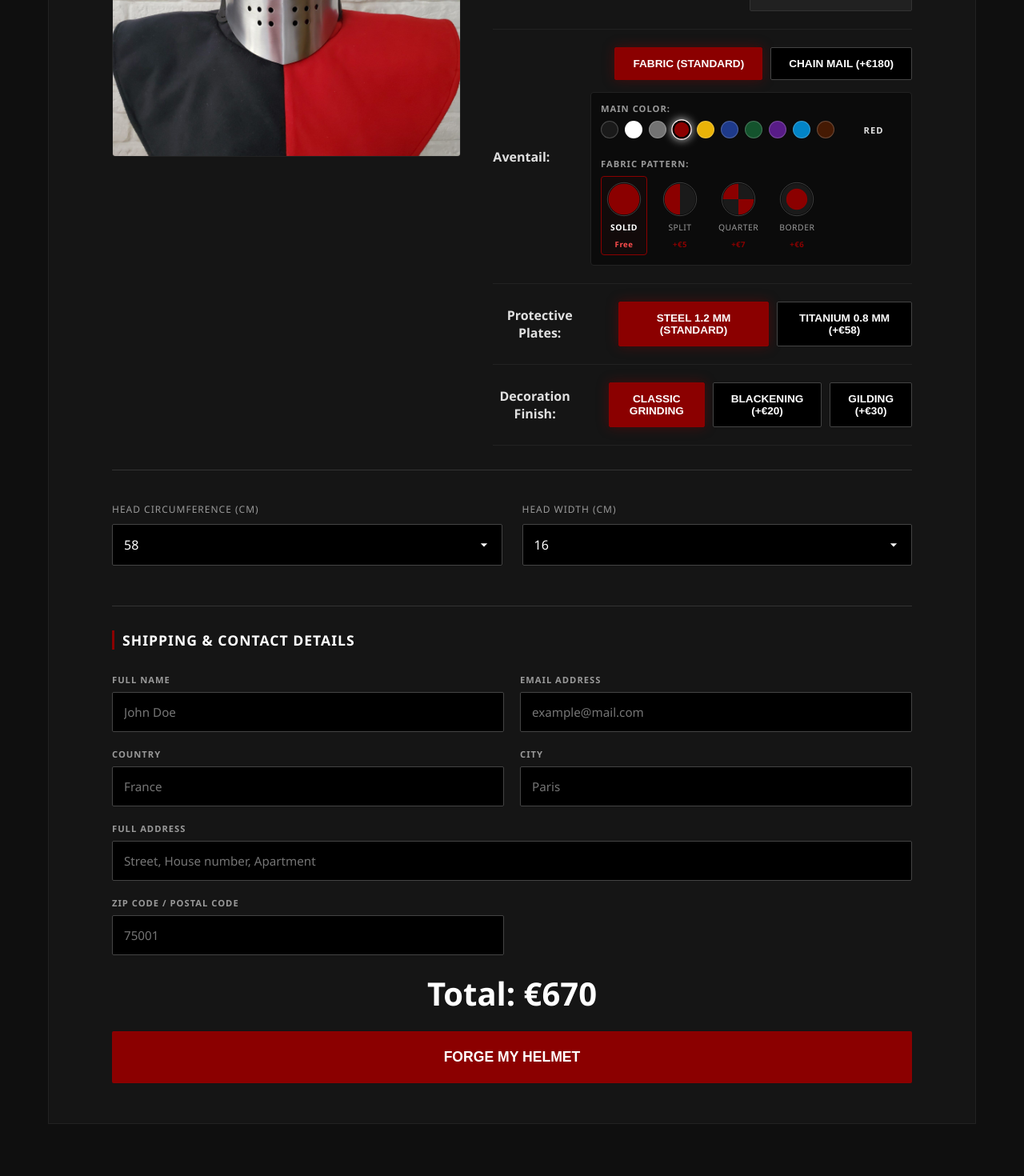
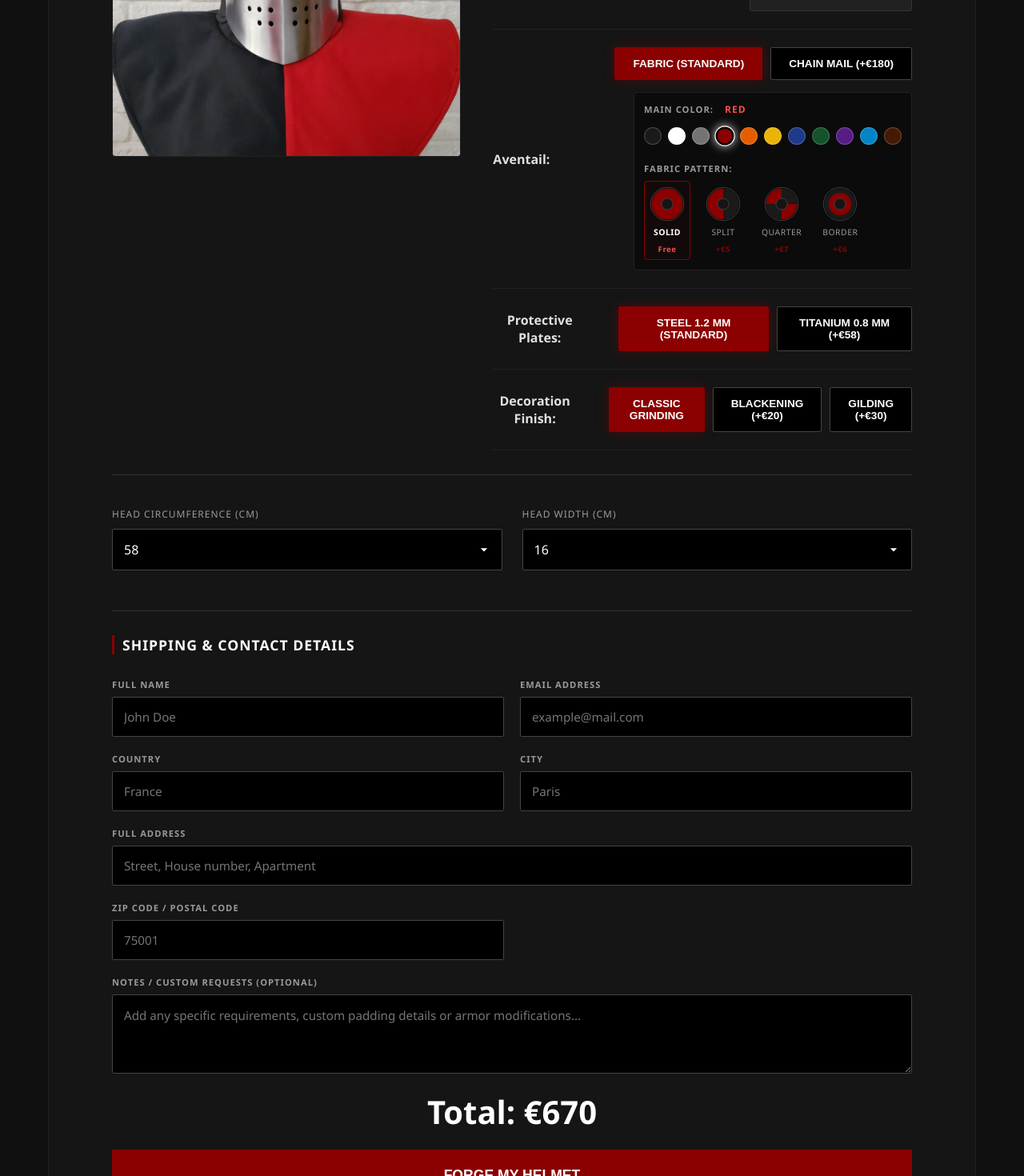
Before and after one commit to Sadovenko555/gorilla-armor-l, a React (Vite) app: page / in a window 1280 px wide. Shown: the part 2060-3530 px from the top of the page at 80% size. Built offline with nearby package versions, Linux system fonts and the light colour scheme.

Commit message:
fix colors

```diff
--- a/src/App.css
+++ b/src/App.css
@@ -417,3 +417,93 @@ html, body {
     margin: 0 auto 15px auto;
   }
 }
+
+/* Додатковий стиль для великого текстового поля нотаток */
+textarea.calc-input.text-area-input {
+  resize: vertical;
+  min-height: 80px;
+  max-height: 200px;
+  font-family: inherit;
+  line-height: 1.5;
+}
+
+
+/* --- Оновлені стилі вирівнювання кольорів та палітри --- */
+
+.color-section-header {
+  display: flex;
+  align-items: center;
+  gap: 8px;
+  margin-bottom: 6px;
+  text-align: left;
+}
+
+.color-picker-grid {
+  display: flex;
+  align-items: center;
+  gap: 8px;
+  margin-bottom: 4px;
+  width: 100%;
+  flex-wrap: wrap;
+}
+
+.color-dot {
+  width: 22px;
+  height: 22px;
+  border-radius: 50%;
+  border: 1px solid rgba(255, 255, 255, 0.2);
+  cursor: pointer;
+  padding: 0;
+  transition: all 0.2s cubic-bezier(0.4, 0, 0.2, 1);
+}
+
+.color-dot:hover {
+  transform: scale(1.15);
+  border-color: rgba(255, 255, 255, 0.6);
+}
+
+.color-dot.active {
+  border-color: #fff;
+  box-shadow: 0 0 10px rgba(255, 255, 255, 0.8), inset 0 0 0 2px #000;
+  transform: scale(1.15);
+}
+
+/* Назва кольору тепер акуратно стоїть у рядку заголовка */
+.selected-color-name {
+  font-size: 0.75rem;
+  color: #ff4d4d; /* Контрастний акцентний колір для назви */
+  text-transform: uppercase;
+  letter-spacing: 1px;
+  font-weight: 700;
+}
+
+.pattern-price {
+  font-size: 0.6rem;
+  color: var(--primary-red);
+  font-weight: bold;
+  margin-top: 2px;
+  letter-spacing: 0.5px;
+}
+
+.pattern-card.active .pattern-price {
+  color: #ff4d4d;
+}
+
+textarea.calc-input.text-area-input {
+  resize: vertical;
+  min-height: 80px;
+  max-height: 200px;
+  font-family: inherit;
+  line-height: 1.5;
+}
+
+@media (max-width: 900px) {
+  .color-section-header {
+    justify-content: center;
+  }
+  .color-picker-grid {
+    justify-content: center;
+    gap: 10px;
+    margin-bottom: 10px;
+  }
+}
--- a/src/components/Calculator.jsx
+++ b/src/components/Calculator.jsx
@@ -7,6 +7,7 @@ const fabricColors = [
   { name: 'White', hex: '#ffffff' },
   { name: 'Grey', hex: '#737373' },
   { name: 'Red', hex: '#8b0000' },
+  { name: 'Orange', hex: '#e65c00' },
   { name: 'Yellow', hex: '#eab308' },
   { name: 'Blue', hex: '#1e3a8a' },
   { name: 'Green', hex: '#14532d' },
@@ -22,18 +23,19 @@ const patternPrices = {
   'Bordered': 6
 };
 
+// Оновлений компонент іконок з урахуванням центрального вирізу з ескізу
 const PatternIcon = ({ type, primaryHex, secondaryHex }) => {
   const pColor = primaryHex;
   const sColor = secondaryHex || "#111111";
 
   return (
     <svg width="44" height="44" viewBox="0 0 100 100" style={{ display: 'block' }}>
-      <circle cx="50" cy="50" r="47" fill="none" stroke="#444" strokeWidth="2" />
-
+      {/* 1. Суцільний (Solid) */}
       {type === 'solid' && (
         <circle cx="50" cy="50" r="44" fill={pColor} />
       )}
 
+      {/* 2. Вертикальний спліт (Split) */}
       {type === 'two-colored' && (
         <>
           <circle cx="50" cy="50" r="44" fill={sColor} />
@@ -41,6 +43,7 @@ const PatternIcon = ({ type, primaryHex, secondaryHex }) => {
         </>
       )}
 
+      {/* 3. Четверті (Quartered) */}
       {type === 'quartered' && (
         <>
           <circle cx="50" cy="50" r="44" fill={sColor} />
@@ -49,12 +52,19 @@ const PatternIcon = ({ type, primaryHex, secondaryHex }) => {
         </>
       )}
 
+      {/* 4. З каймою (Bordered) — за ескізом кайма йде по зовнішньому колу */}
       {type === 'bordered' && (
         <>
           <circle cx="50" cy="50" r="44" fill={sColor} />
-          <circle cx="50" cy="50" r="30" fill={pColor} />
+          <circle cx="50" cy="50" r="32" fill={pColor} />
         </>
       )}
+
+      {/* ЦЕНТРАЛЬНИЙ ВИРІЗ (Ескізне внутрішнє коло для форми авентайла) */}
+      <circle cx="50" cy="50" r="16" fill="#151515" stroke="#444" strokeWidth="2" />
+
+      {/* Зовнішнє тонке кільце-обводка */}
+      <circle cx="50" cy="50" r="47" fill="none" stroke="#444" strokeWidth="2" />
     </svg>
   );
 };
@@ -72,13 +82,13 @@ const Calculator = () => {
   const [headCirc, setHeadCirc] = useState('58');
   const [headWidth, setHeadWidth] = useState('16');
 
-  // Нові стейти для форми персональних даних та доставки
   const [fullName, setFullName] = useState('');
   const [email, setEmail] = useState('');
   const [country, setCountry] = useState('');
   const [city, setCity] = useState('');
   const [address, setAddress] = useState('');
   const [zipCode, setZipCode] = useState('');
+  const [notes, setNotes] = useState('');
 
   const generateRange = (start, end, step) => {
     const range = [];
@@ -111,7 +121,6 @@ const Calculator = () => {
   const sendOrder = (e) => {
     e.preventDefault();
 
-    // Перевірка заповнення обов'язкових полів
     if (!fullName || !email || !country || !city || !address || !zipCode) {
       return alert("Please fill in all the shipping and contact details!");
     }
@@ -124,7 +133,6 @@ const Calculator = () => {
       ? `${optAv.label}${optAv.label.includes('Fabric') ? ` (Pattern: ${fabricPattern}, ${colorDetails})` : ''}`
       : 'None (Standard Chain Mail)';
 
-    // Передаємо всі дані окремими параметрами для гнучкого налаштування EmailJS
     const templateParams = {
       helmet_name: selectedHelmet.name,
       client_name: fullName,
@@ -133,11 +141,13 @@ const Calculator = () => {
       shipping_city: city,
       shipping_address: address,
       shipping_zip: zipCode,
+      client_notes: notes || 'No additional notes',
       message: `
         Measurements: Circumference ${headCirc}cm, Width ${headWidth}cm.
         Aventail: ${aventailDetails}
         Plates: ${optPlates?.label || 'Standard'}
         Decoration: ${optDecor?.label || 'Classic'}
+        Notes: ${notes || 'None'}
         Total Price: €${totalPrice}
       `
     };
@@ -145,8 +155,7 @@ const Calculator = () => {
     emailjs.send('YOUR_SERVICE_ID', 'YOUR_TEMPLATE_ID', templateParams, 'YOUR_PUBLIC_KEY')
       .then(() => {
         alert('Order sent successfully!');
-        // Очищення форми після успішної відправки
-        setFullName(''); setEmail(''); setCountry(''); setCity(''); setAddress(''); setZipCode('');
+        setFullName(''); setEmail(''); setCountry(''); setCity(''); setAddress(''); setZipCode(''); setNotes('');
       })
       .catch(() => alert('Error sending order.'));
   };
@@ -213,7 +222,12 @@ const Calculator = () => {
 
                   {optAv?.label.includes('Fabric') && (
                     <div className="fabric-patterns-container">
-                      <span className="pattern-section-title">Main Color:</span>
+
+                      {/* ЗАГОЛОВОК ПЕРШОГО КОЛЬОРУ З НАЗВОЮ ПОРУЧ */}
+                      <div className="color-section-header">
+                        <span className="pattern-section-title">Main Color:</span>
+                        <span className="selected-color-name">{primaryColor.name}</span>
+                      </div>
                       <div className="color-picker-grid">
                         {fabricColors.map((color) => (
                           <button
@@ -224,12 +238,15 @@ const Calculator = () => {
                             onClick={() => setPrimaryColor(color)}
                           />
                         ))}
-                        <span className="selected-color-name">{primaryColor.name}</span>
                       </div>
 
+                      {/* ЗАГОЛОВОК ДРУГОГО КОЛЬОРУ З НАЗВОЮ ПОРУЧ */}
                       {fabricPattern !== 'Solid' && (
                         <>
-                          <span className="pattern-section-title" style={{ marginTop: '4px' }}>Secondary Color:</span>
+                          <div className="color-section-header" style={{ marginTop: '8px' }}>
+                            <span className="pattern-section-title">Secondary Color:</span>
+                            <span className="selected-color-name">{secondaryColor.name}</span>
+                          </div>
                           <div className="color-picker-grid">
                             {fabricColors.map((color) => (
                               <button
@@ -240,12 +257,11 @@ const Calculator = () => {
                                 onClick={() => setSecondaryColor(color)}
                               />
                             ))}
-                            <span className="selected-color-name">{secondaryColor.name}</span>
                           </div>
                         </>
                       )}
 
-                      <span className="pattern-section-title" style={{ marginTop: '6px' }}>Fabric Pattern:</span>
+                      <span className="pattern-section-title" style={{ marginTop: '10px', display: 'block' }}>Fabric Pattern:</span>
                       <div className="pattern-grid">
                         {[
                           { id: 'Solid', label: 'Solid', price: 0 },
@@ -319,7 +335,6 @@ const Calculator = () => {
           </div>
         </div>
 
-        {/* Секція оформлення замовлення з новими полями доставки */}
         <div className="order-section">
           <h4 className="order-section-title">Shipping & Contact Details</h4>
 
@@ -353,8 +368,7 @@ const Calculator = () => {
                 className="calc-input"
                 placeholder="France"
                 value={country}
-                onChange={(e) => setCountry}
-                onInput={(e) => setCountry(e.target.value)}
+                onChange={(e) => setCountry(e.target.value)}
               />
             </div>
 
@@ -390,6 +404,17 @@ const Calculator = () => {
                 onChange={(e) => setZipCode(e.target.value)}
               />
             </div>
+
+            <div className="input-group full-width">
+              <label>Notes / Custom Requests (Optional)</label>
+              <textarea
+                className="calc-input text-area-input"
+                rows="3"
+                placeholder="Add any specific requirements, custom padding details or armor modifications..."
+                value={notes}
+                onChange={(e) => setNotes(e.target.value)}
+              />
+            </div>
           </div>
 
           <div className="price-tag">Total: €{totalPrice}</div>
```
